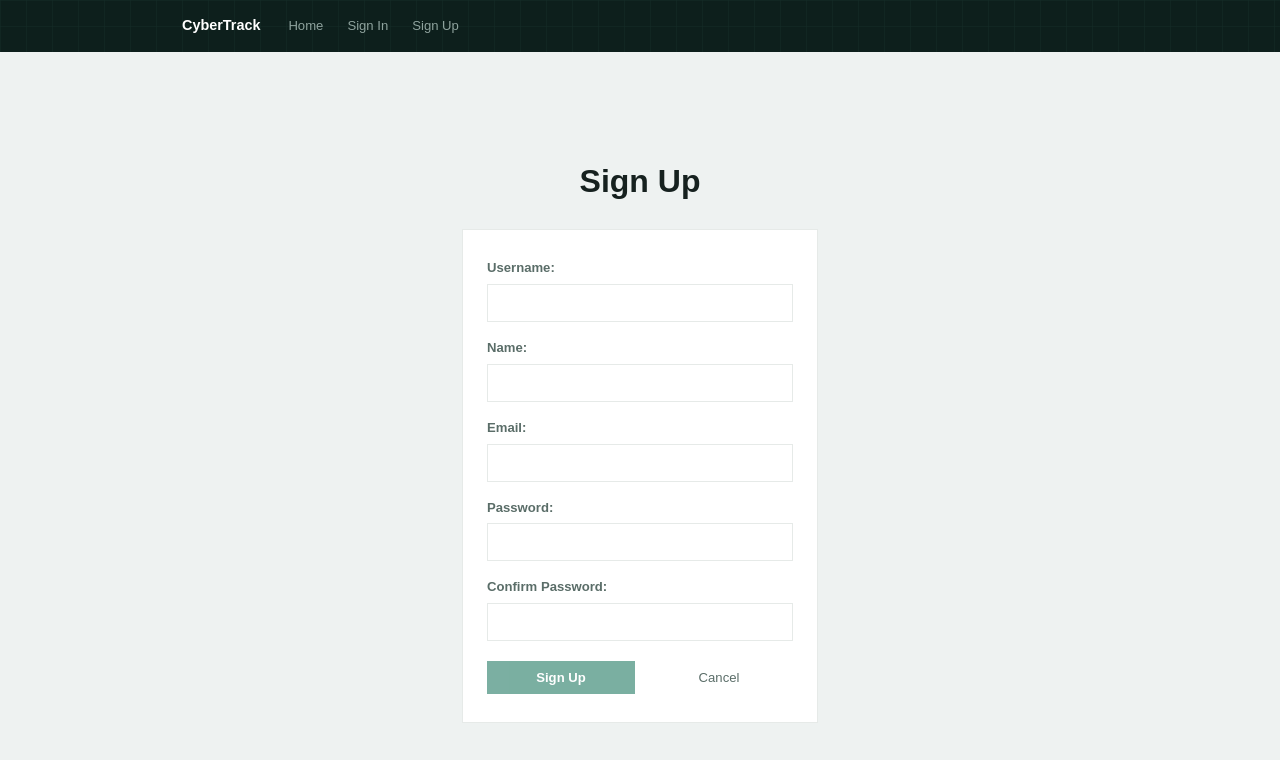
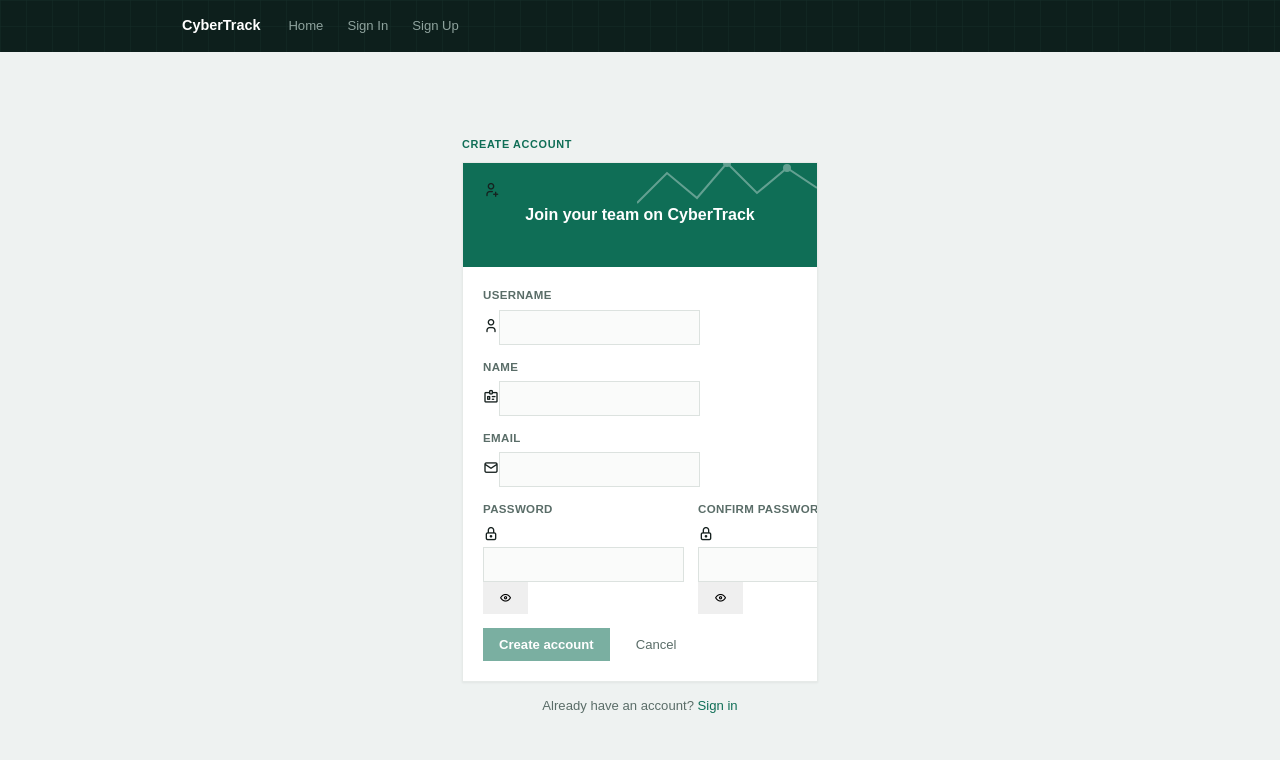
Before and after one commit to IDAC1899/cyber-tracking-frontend, a React (Vite) app: page /sign-up in a window 1280 px wide. Shown: the top 760 px of the page. Built offline with nearby package versions, Linux system fonts and the light colour scheme; no server answers.

Commit message:
Added icon-prefixed inputs, password visibility toggle, and live mismatch warning to auth forms

```diff
--- a/src/components/SignInForm/SignInForm.jsx
+++ b/src/components/SignInForm/SignInForm.jsx
@@ -1,16 +1,16 @@
 // src/components/SignInForm/SignInForm.jsx
 
 import { useState, useContext } from 'react';
-import { useNavigate } from 'react-router';
+import { useNavigate, Link } from 'react-router';
 
 import { signIn } from '../../services/authService';
-
 import { UserContext } from '../../contexts/UserContext';
 
 const SignInForm = () => {
   const navigate = useNavigate();
   const { setUser } = useContext(UserContext);
   const [message, setMessage] = useState('');
+  const [showPassword, setShowPassword] = useState(false);
   const [formData, setFormData] = useState({
     username: '',
     password: '',
@@ -25,7 +25,6 @@ const SignInForm = () => {
     evt.preventDefault();
     try {
       const signedInUser = await signIn(formData);
-
       setUser(signedInUser);
       navigate('/');
     } catch (err) {
@@ -34,41 +33,79 @@ const SignInForm = () => {
   };
 
   return (
-    <main className='auth-page'>
-      <h1>Sign In</h1>
-      {message && <p className='error-message'>{message}</p>}
-      <div className='auth-card'>
-        <form autoComplete='off' onSubmit={handleSubmit}>
-          <div className='auth-field'>
-            <label htmlFor='username'>Username:</label>
+    <main className="auth-page">
+      <p className="eyebrow">Sign in</p>
+
+      <div className="form-card">
+        <div className="form-header">
+          <svg className="form-header-pattern" width="180" height="70" viewBox="0 0 180 70">
+            <path d="M0 50 L30 20 L60 45 L90 10 L120 40 L150 15 L180 35" fill="none" stroke="#fff" strokeWidth="2" />
+            <circle cx="90" cy="10" r="4" fill="#fff" />
+            <circle cx="150" cy="15" r="4" fill="#fff" />
+          </svg>
+          <div className="form-header-icon-row">
+            <i className="ti ti-shield-lock" aria-hidden="true"></i>
+            <h1>Welcome back</h1>
+          </div>
+        </div>
+
+        <div className="form-body">
+          {message && <p className="error-message">{message}</p>}
+
+          <form autoComplete="off" onSubmit={handleSubmit}>
+            <div className="form-field">
+              <label htmlFor="username">Username</label>
+              <div className="input-icon-wrap">
+                <i className="ti ti-user input-icon" aria-hidden="true"></i>
                 <input
-              type='text'
-              autoComplete='off'
-              id='username'
+                  type="text"
+                  autoComplete="off"
+                  id="username"
+                  name="username"
                   value={formData.username}
-              name='username'
                   onChange={handleChange}
                   required
                 />
               </div>
-          <div className='auth-field'>
-            <label htmlFor='password'>Password:</label>
+            </div>
+
+            <div className="form-field">
+              <label htmlFor="password">Password</label>
+              <div className="input-icon-wrap">
+                <i className="ti ti-lock input-icon" aria-hidden="true"></i>
                 <input
-              type='password'
-              autoComplete='off'
-              id='password'
+                  type={showPassword ? 'text' : 'password'}
+                  autoComplete="off"
+                  id="password"
+                  name="password"
                   value={formData.password}
-              name='password'
                   onChange={handleChange}
                   required
                 />
+                <button
+                  type="button"
+                  className="password-toggle"
+                  onClick={() => setShowPassword(!showPassword)}
+                  aria-label={showPassword ? 'Hide password' : 'Show password'}
+                >
+                  <i className={`ti ti-${showPassword ? 'eye-off' : 'eye'}`} aria-hidden="true"></i>
+                </button>
               </div>
-          <div className='auth-actions'>
-            <button className='btn-primary'>Sign In</button>
-            <button type='button' className='btn-link' onClick={() => navigate('/')}>Cancel</button>
+            </div>
+
+            <div className="form-actions">
+              <button className="btn btn-primary">Sign in</button>
+              <button type="button" className="btn btn-link" onClick={() => navigate('/')}>
+                Cancel
+              </button>
             </div>
           </form>
         </div>
+      </div>
+
+      <p className="auth-switch">
+        Don't have an account? <Link to="/sign-up">Sign up</Link>
+      </p>
     </main>
   );
 };
--- a/src/components/SignUpForm/SignUpForm.jsx
+++ b/src/components/SignUpForm/SignUpForm.jsx
@@ -1,7 +1,7 @@
 // src/components/SignUpForm/SignUpForm.jsx
 
 import { useState, useContext } from 'react';
-import { useNavigate } from 'react-router';
+import { useNavigate, Link } from 'react-router';
 
 import { signUp } from '../../services/authService';
 import { UserContext } from '../../contexts/UserContext';
@@ -10,6 +10,8 @@ const SignUpForm = () => {
   const navigate = useNavigate();
   const { setUser } = useContext(UserContext);
   const [message, setMessage] = useState('');
+  const [showPassword, setShowPassword] = useState(false);
+  const [showConfirm, setShowConfirm] = useState(false);
   const [formData, setFormData] = useState({
     username: '',
     name: '',
@@ -40,73 +42,139 @@ const SignUpForm = () => {
     return !(username && name && email && password && password === passwordConf);
   };
 
+  const passwordsMismatch = password && passwordConf && password !== passwordConf;
+
   return (
-    <main className='auth-page'>
-      <h1>Sign Up</h1>
-      {message && <p className='error-message'>{message}</p>}
-      <div className='auth-card'>
+    <main className="auth-page">
+      <p className="eyebrow">Create account</p>
+
+      <div className="form-card">
+        <div className="form-header">
+          <svg className="form-header-pattern" width="180" height="70" viewBox="0 0 180 70">
+            <path d="M0 50 L30 20 L60 45 L90 10 L120 40 L150 15 L180 35" fill="none" stroke="#fff" strokeWidth="2" />
+            <circle cx="90" cy="10" r="4" fill="#fff" />
+            <circle cx="150" cy="15" r="4" fill="#fff" />
+          </svg>
+          <div className="form-header-icon-row">
+            <i className="ti ti-user-plus" aria-hidden="true"></i>
+            <h1>Join your team on CyberTrack</h1>
+          </div>
+        </div>
+
+        <div className="form-body">
+          {message && <p className="error-message">{message}</p>}
+
           <form onSubmit={handleSubmit}>
-          <div className='auth-field'>
-            <label htmlFor='username'>Username:</label>
+            <div className="form-field">
+              <label htmlFor="username">Username</label>
+              <div className="input-icon-wrap">
+                <i className="ti ti-user input-icon" aria-hidden="true"></i>
                 <input
-              type='text'
-              id='username'
+                  type="text"
+                  id="username"
+                  name="username"
                   value={username}
-              name='username'
                   onChange={handleChange}
                   required
                 />
               </div>
-          <div className='auth-field'>
-            <label htmlFor='name'>Name:</label>
+            </div>
+
+            <div className="form-field">
+              <label htmlFor="name">Name</label>
+              <div className="input-icon-wrap">
+                <i className="ti ti-id-badge-2 input-icon" aria-hidden="true"></i>
                 <input
-              type='text'
-              id='name'
+                  type="text"
+                  id="name"
+                  name="name"
                   value={name}
-              name='name'
                   onChange={handleChange}
                   required
                 />
               </div>
-          <div className='auth-field'>
-            <label htmlFor='email'>Email:</label>
+            </div>
+
+            <div className="form-field">
+              <label htmlFor="email">Email</label>
+              <div className="input-icon-wrap">
+                <i className="ti ti-mail input-icon" aria-hidden="true"></i>
                 <input
-              type='email'
-              id='email'
+                  type="email"
+                  id="email"
+                  name="email"
                   value={email}
-              name='email'
                   onChange={handleChange}
                   required
                 />
               </div>
-          <div className='auth-field'>
-            <label htmlFor='password'>Password:</label>
+            </div>
+
+            <div className="form-row">
+              <div className="form-field">
+                <label htmlFor="password">Password</label>
+                <div className="input-icon-wrap">
+                  <i className="ti ti-lock input-icon" aria-hidden="true"></i>
                   <input
-              type='password'
-              id='password'
+                    type={showPassword ? 'text' : 'password'}
+                    id="password"
+                    name="password"
                     value={password}
-              name='password'
                     onChange={handleChange}
                     required
                   />
+                  <button
+                    type="button"
+                    className="password-toggle"
+                    onClick={() => setShowPassword(!showPassword)}
+                    aria-label={showPassword ? 'Hide password' : 'Show password'}
+                  >
+                    <i className={`ti ti-${showPassword ? 'eye-off' : 'eye'}`} aria-hidden="true"></i>
+                  </button>
                 </div>
-          <div className='auth-field'>
-            <label htmlFor='confirm'>Confirm Password:</label>
+              </div>
+
+              <div className="form-field">
+                <label htmlFor="confirm">Confirm password</label>
+                <div className="input-icon-wrap">
+                  <i className="ti ti-lock input-icon" aria-hidden="true"></i>
                   <input
-              type='password'
-              id='confirm'
+                    type={showConfirm ? 'text' : 'password'}
+                    id="confirm"
+                    name="passwordConf"
                     value={passwordConf}
-              name='passwordConf'
                     onChange={handleChange}
                     required
                   />
+                  <button
+                    type="button"
+                    className="password-toggle"
+                    onClick={() => setShowConfirm(!showConfirm)}
+                    aria-label={showConfirm ? 'Hide password' : 'Show password'}
+                  >
+                    <i className={`ti ti-${showConfirm ? 'eye-off' : 'eye'}`} aria-hidden="true"></i>
+                  </button>
                 </div>
-          <div className='auth-actions'>
-            <button className='btn-primary' disabled={isFormInvalid()}>Sign Up</button>
-            <button type='button' className='btn-link' onClick={() => navigate('/')}>Cancel</button>
+              </div>
+            </div>
+
+            {passwordsMismatch && (
+              <p className="error-message">Passwords don't match</p>
+            )}
+
+            <div className="form-actions">
+              <button className="btn btn-primary" disabled={isFormInvalid()}>Create account</button>
+              <button type="button" className="btn btn-link" onClick={() => navigate('/')}>
+                Cancel
+              </button>
             </div>
           </form>
         </div>
+      </div>
+
+      <p className="auth-switch">
+        Already have an account? <Link to="/sign-in">Sign in</Link>
+      </p>
     </main>
   );
 };
```
Lines whose indentation alone changed are shown as unchanged.
